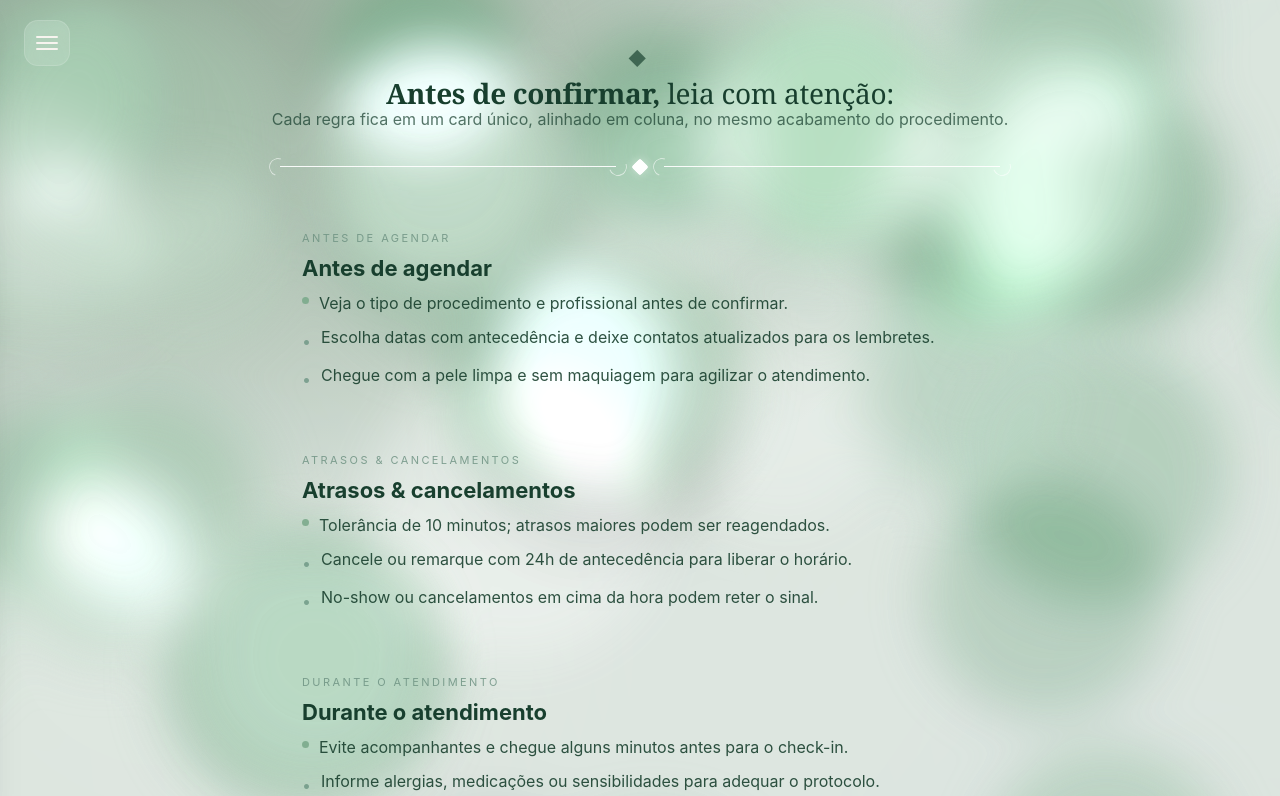
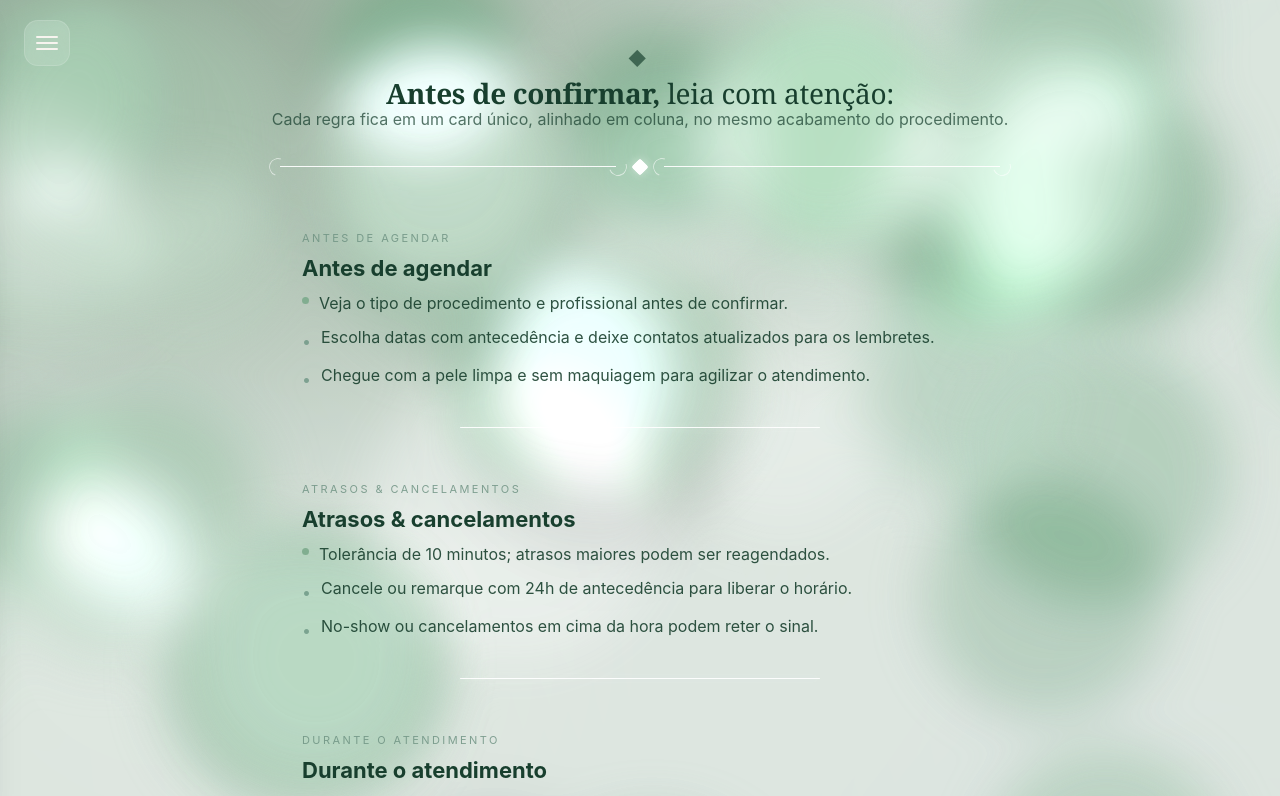
Before and after one commit to leoxavier3914-arch/rbagenda, a Next.js app: page /regras in a window 1280 px wide. Shown: the top 796 px of the page. Built offline with nearby package versions, Linux system fonts and the light colour scheme; no server answers.

Commit message:
Add separators between rule sections

```diff
--- a/src/app/(client)/regras/page.tsx
+++ b/src/app/(client)/regras/page.tsx
@@ -53,15 +53,16 @@ export default function DashboardRulesPage() {
         </div>
 
         <div className={styles.cardList}>
-          {ruleSections.map((section) => (
-            <div key={section.label} className={styles.card}>
+          {ruleSections.map((section, index) => (
+            <div key={section.label}>
+              <div className={styles.card}>
                 <div className={styles.cardInner}>
                   <p className={styles.eyebrow}>{section.eyebrow}</p>
                   <h2 className={styles.cardTitle}>{section.label}</h2>
                   <div className={styles.inlineList}>
-                  {section.items.map((item, index) => (
+                    {section.items.map((item, itemIndex) => (
                       <span key={item} className={styles.inlineItem}>
-                      {index === 0 ? (
+                        {itemIndex === 0 ? (
                           <span className={styles.inlineItemMarker} />
                         ) : (
                           <span aria-hidden className={styles.inlineItemDivider}>
@@ -74,6 +75,13 @@ export default function DashboardRulesPage() {
                   </div>
                 </div>
               </div>
+
+              {index < ruleSections.length - 1 && (
+                <div className={styles.sectionDivider} aria-hidden="true">
+                  <span className={styles.sectionLine} />
+                </div>
+              )}
+            </div>
           ))}
         </div>
 
--- a/src/app/(client)/regras/rules.module.css
+++ b/src/app/(client)/regras/rules.module.css
@@ -58,6 +58,21 @@
   margin: 0 auto;
   position: relative;
   z-index: 1;
+}
+
+.sectionDivider {
+  display: flex;
+  justify-content: center;
+  margin: clamp(8px, 1.6vw, 14px) 0;
+}
+
+.sectionLine {
+  width: min(360px, 50%);
+  height: 1px;
+  background: #ffffff;
+  opacity: 0.92;
+  border-radius: 999px;
+  box-shadow: 0 0 10px rgba(255, 255, 255, 0.4);
 }
 
 .card {
```
Lines whose indentation alone changed are shown as unchanged.
